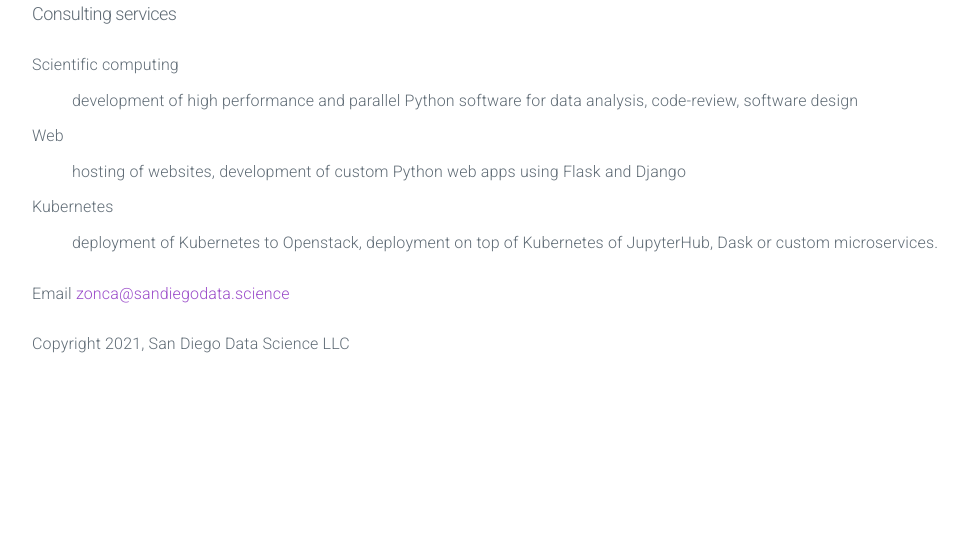
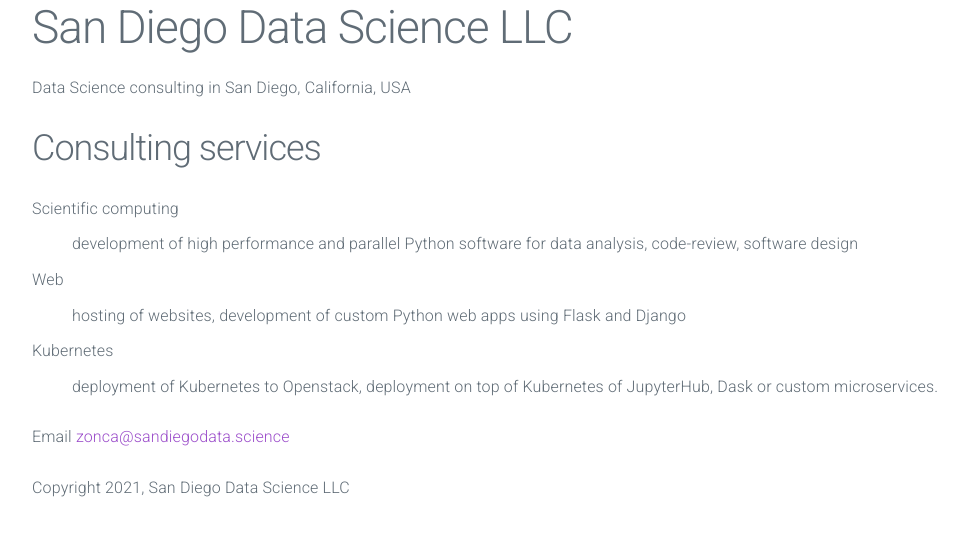
Before and after one commit to san-diego-data-science/san-diego-data-science.github.io, a plain HTML site: page index.html in a window 1280 px wide. Shown: the whole page, without its empty margins (68-1036 px from the left). Drawn offline with nearby package versions, Linux system fonts and the light colour scheme.

Commit message:
page title

```diff
--- a/index.html
+++ b/index.html
@@ -12,8 +12,12 @@
   </head>
   <body>
     <main class="wrapper">
+      <header class="container" id="home">
+        <h1>San Diego Data Science LLC</h1>
+        <p>Data Science consulting in San Diego, California, USA</p>
+      </header>
       <section class="container" id="services">
-        <h5 class="title">Consulting services</h5>
+        <h2 class="title">Consulting services</h5>
         <p></p>
         <dl>
           <dt>Scientific computing</dt>
```
